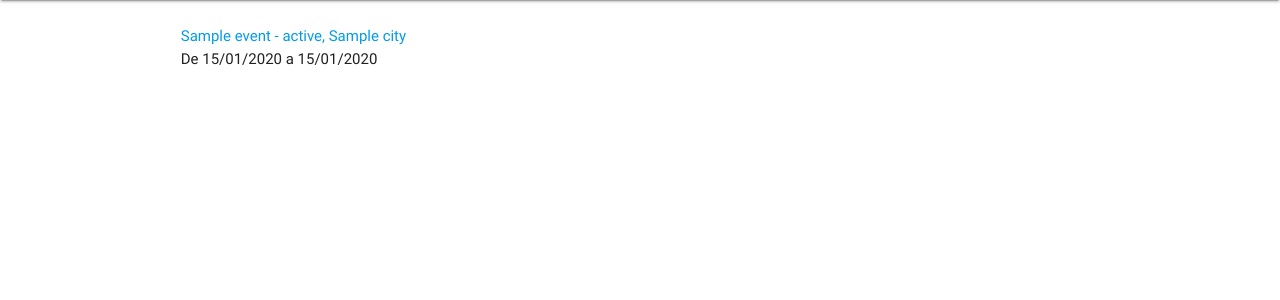
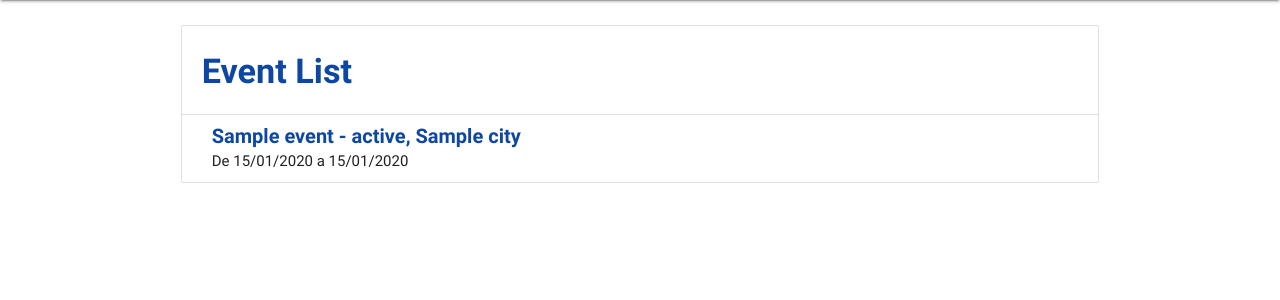
Before and after one commit to werberth/EventPlus, a Django app: template frontend/templates/events/event_list.html in a window 1280 px wide. Shown: the part 64-364 px from the top of the page. Run offline with Django 3.2, Linux system fonts and the light colour scheme; the template is opened without the code that fills it: most values are stand-ins (such as "Sample title", 1, 10 or a date in 2020); style sheets or scripts are compiled from the project's sources; some libraries are stand-ins or nearby versions.

Commit message:
Adding event_list style

```diff
--- a/frontend/styles/main.scss
+++ b/frontend/styles/main.scss
@@ -1,3 +1,4 @@
 @import 'scss/color';
 @import 'scss/navbar';
 @import 'scss/forms';
+@import 'scss/list';
--- /dev/null
+++ b/frontend/styles/scss/list.scss
@@ -0,0 +1,20 @@
+@mixin font-list-style() {
+	color: $blue-theme;
+	font-weight: bold;
+}
+
+
+.list {
+	h4 {
+		@include font-list-style();
+	}
+	span {
+		&:first-child {
+			@include font-list-style();
+			font-size: 20px;
+		}
+		&:last-child{
+			font-size: 15px;
+		}
+	}
+}
--- a/frontend/templates/events/event_list.html
+++ b/frontend/templates/events/event_list.html
@@ -1,22 +1,22 @@
 {% extends "base.html" %}
 
 {% block content %}
-	<div class="ui container">
-		<div class="ui column grid">
+	<div class="container">
 			<div class="row">
 				<div class="column">
 					<div class="ui relaxed divided animated list">
-						{% for event in events %}
-							  <div class="item">
-							    <div class="content">
-							      <a class="header">{{ event.name }} - {{ event.state }}, {{ event.city }}</a>
-							      <div class="description">De {{ event.start_date|date:'d/m/Y' }} a {{ event.end_date|date:'d/m/Y'}}</div>
-							    </div>
-							  </div>
-						{% endfor %}
+
+					    <ul class="collection with-header list">
+				            <li class="collection-header"><h4>Event List</h4></li>
+				        	{% for event in events %}
+						    <li class="collection-item">
+						      <span>{{ event.name }} - {{ event.state }}, {{ event.city }}</span><br>
+						      <span>De {{ event.start_date|date:'d/m/Y' }} a {{ event.end_date|date:'d/m/Y'}}</span>
+						    </li>
+						    {% endfor %}
+						</ul>
 					</div>
 				</div>
 			</div>
 		</div>
-	</div>
 {% endblock content %}
```
